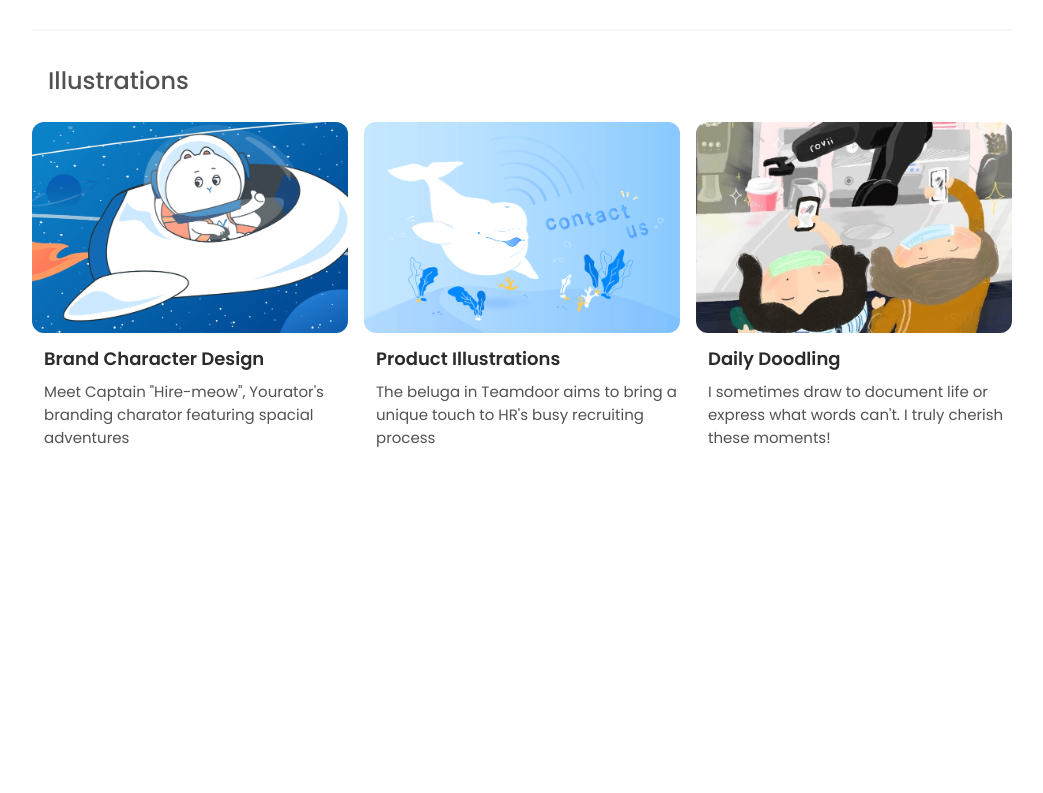
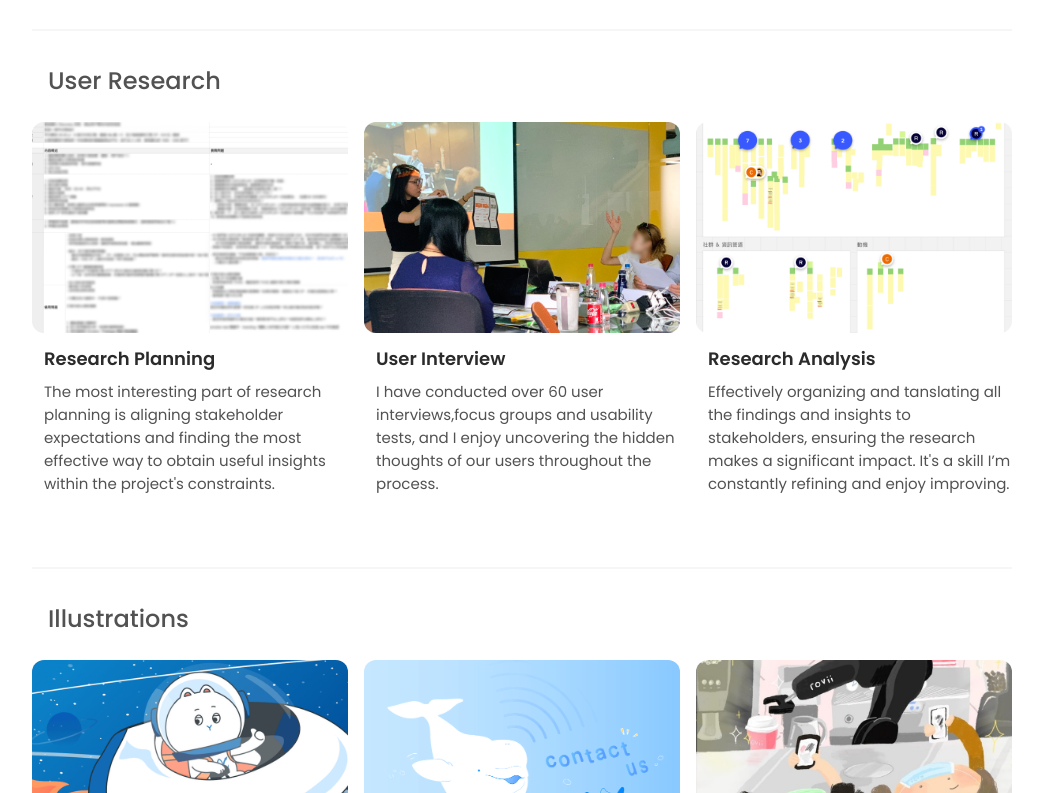
Before and after one commit to staceyshih/staceyshih.github.io, a plain HTML site: page about.html in a window 1280 px wide. Shown: the part 993-1786 px from the top of the page, without its empty margins (118-1161 px from the left). Before the commit the page ends 1522 px from the top, so only its background shows below. Drawn offline with nearby package versions, Linux system fonts and the light colour scheme; a script that the page names is missing.

Commit message:
Added user research part in about page

```diff
--- a/about.html
+++ b/about.html
@@ -53,7 +53,7 @@
           <img src="./assets/images/stacey-profile-with-back.png" alt="stacey-profile" loading="lazy">
         </figure>
         <section class="about-profile-text">
-          I am Stacey, a curious designer with an appetite for facilitating discussions, illustrations and Photography.
+          I am Stacey, a curious designer with an appetite for Facilitating Discussions, User Research and Illustrations.
         </section>
       </div>
     </div>
@@ -62,7 +62,7 @@
 <main>
   <article class="active">
     <div class="about-list">
-      <h2 class="h2 article-title">Workshops</h2>
+      <h2 class="h2 article-title">Workshop Facilitation</h2>
 
       <div class="about-detail">
         <figure class="about-detail-img">
@@ -79,6 +79,38 @@
           <img src="./assets/images/about-workshop-1.jpeg" alt="workshop-1" loading="lazy">
           <h4 class="about-title">FOF Taiwan Meetups</h4>
           <h5 class="about-text">During the pandemic, FOF Taiwan launched a series of online design learning events. We designed the discussion process and had a lot of fun.</h5>
+        </figure>
+      </div>
+    </div>
+  </article>
+
+  <div class="separator"></div>
+
+  <article class="active">
+      <div class="about-list">
+      <h2 class="h2 article-title">User Research</h2>
+
+      <div class="about-detail">
+
+        <figure class="about-detail-img">
+          <img src="./assets/images/about-research-1.png" alt="Research-1" loading="lazy">
+          <h4 class="about-title">Research Planning</h4>
+          <h5 class="about-text">
+            The most interesting part of research planning is aligning stakeholder expectations and finding the most effective way to obtain useful insights within the project's constraints.
+          </h5>
+        </figure>
+        <figure class="about-detail-img">
+          <img src="./assets/images/about-research-2.jpg" alt="Research-2" loading="lazy">
+          <h4 class="about-title">User Interview</h4>
+          <h5 class="about-text">
+            I have conducted over 60 user interviews,focus groups and usability tests, and I enjoy uncovering the hidden thoughts of our users throughout the process.
+          </h5>
+        </figure>
+        <figure class="about-detail-img">
+          <img src="./assets/images/about-research-3.png" alt="Research-3" loading="lazy">
+          <h4 class="about-title">Research Analysis</h4>
+          <h5 class="about-text">
+            Effectively organizing and tanslating all the findings and insights to stakeholders, ensuring the research makes a significant impact. It's a skill I’m constantly refining and enjoy improving.</h5>
         </figure>
       </div>
     </div>
@@ -111,8 +143,6 @@
         </figure>
       </div>
     </div>
-
-
   </article>
 
 
```
Also changed, not shown: assets/images/about-research-1.png (added), assets/images/about-research-2.jpg (added), assets/images/about-research-3.png (added), 2 other files.
